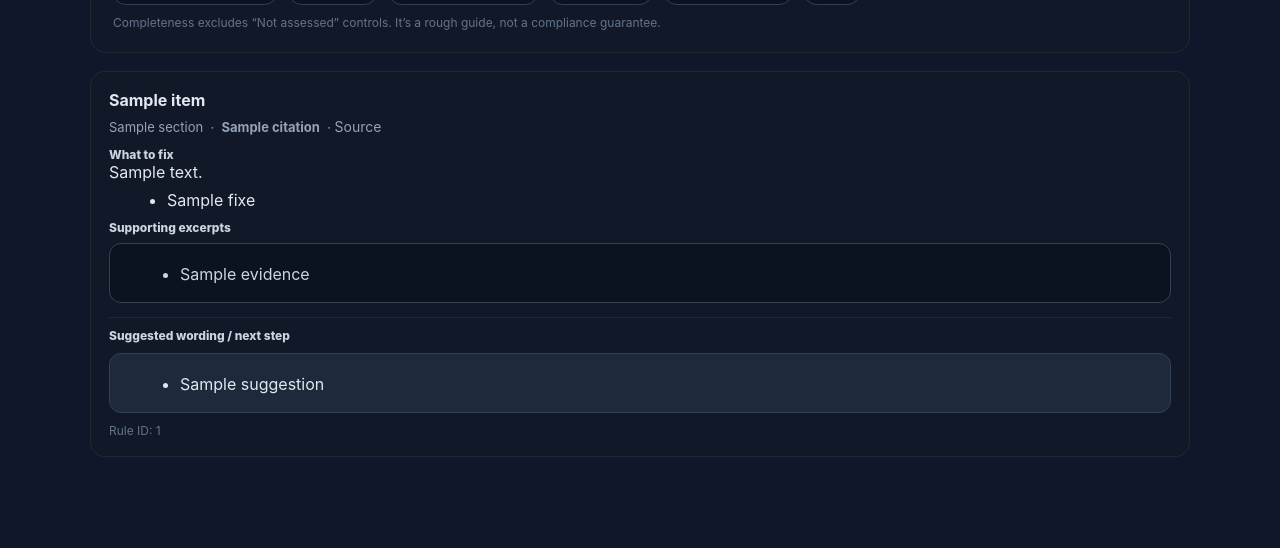
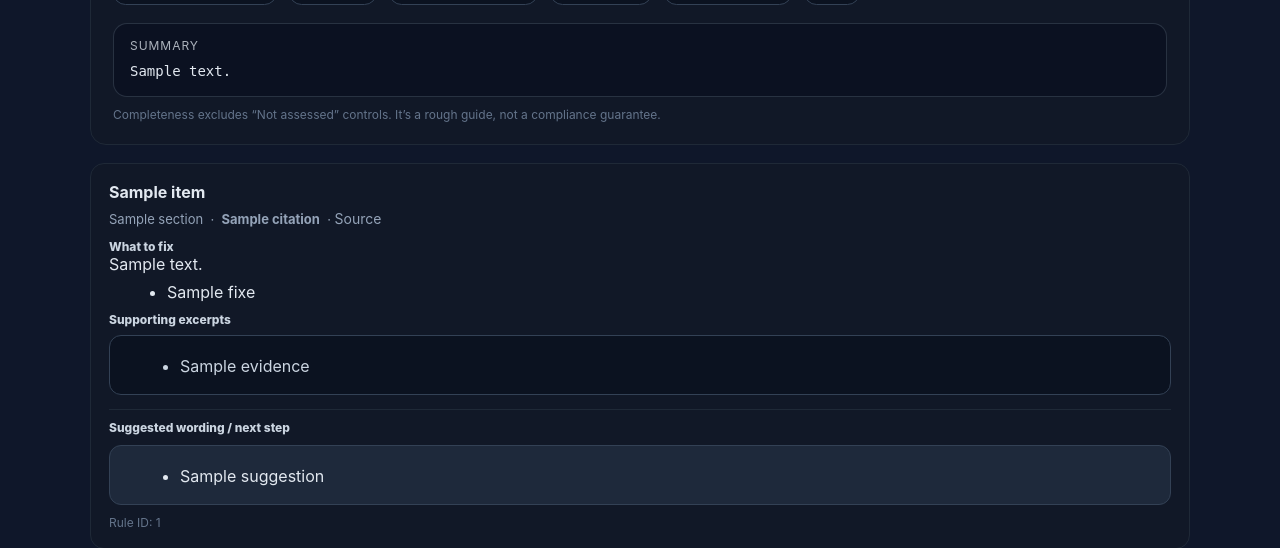
Before and after one commit to AssureAI/assure-fca-monitor, a FastAPI app: template templates/results.html in a window 1280 px wide. Shown: the part 202-750 px from the top of the page. Run offline with FastAPI, Linux system fonts and the light colour scheme; the template is opened without the code that fills it: most values are stand-ins (such as "Sample title", 1, 10 or a date in 2020); parts of the project's set-up code (start-up, migrations or seed data) failed here and were passed over.

Commit message:
Update results.html to include AI summary feature
Added AI summary section with animated text display.

```diff
--- a/templates/results.html
+++ b/templates/results.html
@@ -2,7 +2,7 @@
 <html>
 <head>
 <meta charset="UTF-8">
-<title>Assure – Results</title>
+<title>RuleGrid – Results</title>
 <meta name="viewport" content="width=device-width, initial-scale=1" />
 <style>
   body {
@@ -153,13 +153,36 @@
     padding:18px;
     border-radius:14px;
   }
+
+  .ai-summary{
+    margin-top: 18px;
+    padding: 14px 16px;
+    border: 1px solid rgba(148,163,184,.22);
+    border-radius: 14px;
+    background: rgba(2,6,23,.35);
+  }
+  .ai-summary__label{
+    font-size: 12px;
+    letter-spacing: .08em;
+    text-transform: uppercase;
+    color: rgba(226,232,240,.75);
+    margin-bottom: 8px;
+  }
+  .ai-summary__text{
+    margin: 0;
+    white-space: pre-wrap;
+    font-size: 14px;
+    line-height: 1.5;
+    color: #E2E8F0;
+  }
+
 </style>
 </head>
 <body>
 
 <header>
   <div class="logo-row">
-    <img src="/static/logo-dark.svg" width="160" alt="Assure"/>
+    <img src="/static/logo-dark.svg" width="160" alt="RuleGrid"/>
     <span>Demo</span>
   </div>
   <div class="top-actions">
@@ -193,6 +216,13 @@
       <span class="pill">Ruleset: {{ result.get("ruleset_id","") }} v{{ result.get("ruleset_version","") }}</span>
       <span class="pill">Run: {{ run_id }}</span>
     </div>
+
+    <div class="ai-summary">
+      <div class="ai-summary__label">Summary</div>
+      <pre id="aiSummary" class="ai-summary__text" aria-live="polite"></pre>
+      <div id="aiSummarySource" style="display:none;">{{ ai_summary_text }}</div>
+    </div>
+
 
     <div class="small">Completeness excludes “Not assessed” controls. It’s a rough guide, not a compliance guarantee.</div>
   </div>
@@ -266,5 +296,43 @@
   {% endif %}
 
 </div>
+
+<script>
+(function() {
+  const srcEl = document.getElementById("aiSummarySource");
+  const outEl = document.getElementById("aiSummary");
+  if (!srcEl || !outEl) return;
+
+  const text = (srcEl.textContent || "").trim();
+  if (!text) return;
+
+  let i = 0;
+  const min = 8;   // ms
+  const max = 28;  // ms
+  const pausePunct = 240;
+
+  function randDelay() {
+    return Math.floor(min + Math.random() * (max - min));
+  }
+
+  function tick() {
+    const ch = text[i];
+    outEl.textContent += ch;
+    i += 1;
+
+    if (i >= text.length) return;
+
+    // Slight pauses on punctuation/newlines to feel "written"
+    if (ch === "\n") return setTimeout(tick, 160);
+    if (".!?".includes(ch)) return setTimeout(tick, pausePunct);
+    if (",;:".includes(ch)) return setTimeout(tick, 120);
+
+    setTimeout(tick, randDelay());
+  }
+
+  tick();
+})();
+</script>
+
 </body>
 </html>
```
